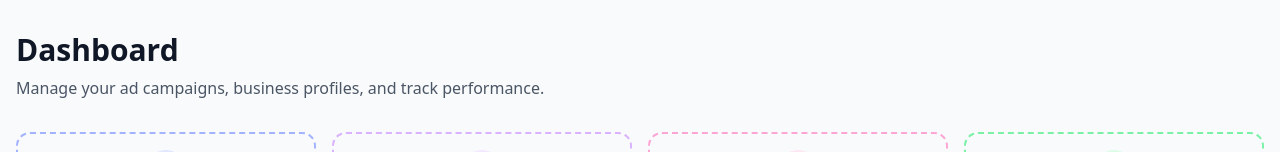
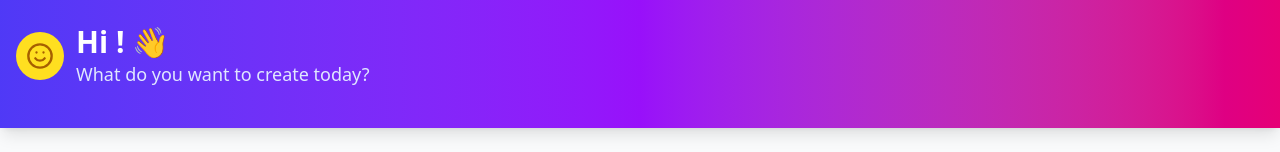
Before and after one commit to Sumit0071/Adcreate-ai, a Next.js app in the folder frontend/: page /dashboard in a window 1280 px wide. Shown: the top 152 px of the page. Built offline with nearby package versions, Linux system fonts and the light colour scheme; no server answers.

Commit message:
Add personalized greeting with smiley face and loading screen on dashboard

```diff
--- a/frontend/app/(pages)/dashboard/page.tsx
+++ b/frontend/app/(pages)/dashboard/page.tsx
@@ -1,16 +1,92 @@
 "use client"
 
+import { useEffect, useState } from "react"
 import { UserDashboard } from "@/components/user-dashboard"
 import { Sidebar } from "@/components/ui/sidebar"
+import { Loader2, Smile } from "lucide-react"
+
 export default function DashboardPage() {
+  const [isLoading, setIsLoading] = useState(true)
+  const [userName, setUserName] = useState("")
+
+  useEffect(() => {
+    // Get user info from localStorage or API
+    const fetchUserInfo = async () => {
+      try {
+        const userStr = localStorage.getItem("user")
+        if (userStr) {
+          const user = JSON.parse(userStr)
+          setUserName(user.username || user.name || "User")
+        }
+        // Simulate loading time for greeting animation
+        await new Promise(resolve => setTimeout(resolve, 1500))
+      } catch (error) {
+        console.error("Failed to fetch user info:", error)
+      } finally {
+        setIsLoading(false)
+      }
+    }
+
+    fetchUserInfo()
+  }, [])
+
+  if (isLoading) {
+    return (
+      <div className="min-h-screen bg-gradient-to-br from-indigo-50 via-purple-50 to-pink-50 dark:from-gray-950 dark:via-gray-900 dark:to-gray-950 flex items-center justify-center">
+        <div className="text-center space-y-8">
+          {/* Smiley Face Animation */}
+          <div className="flex justify-center">
+            <div className="relative w-24 h-24 bg-gradient-to-br from-yellow-300 to-yellow-400 rounded-full flex items-center justify-center shadow-xl animate-bounce">
+              <Smile className="w-12 h-12 text-yellow-700" />
+            </div>
+          </div>
+
+          {/* Greeting Text */}
+          <div className="space-y-4">
+            <h1 className="text-4xl font-bold bg-gradient-to-r from-indigo-600 via-purple-600 to-pink-600 bg-clip-text text-transparent">
+              Hi {userName}! 👋
+            </h1>
+            <p className="text-xl text-gray-600 dark:text-gray-300 font-medium">
+              What do you want to create today?
+            </p>
+          </div>
+
+          {/* Loading Indicator */}
+          <div className="space-y-3">
+            <div className="flex justify-center">
+              <Loader2 className="w-8 h-8 animate-spin text-indigo-600" />
+            </div>
+            <p className="text-sm text-gray-500 dark:text-gray-400">
+              Setting up your dashboard...
+            </p>
+          </div>
+        </div>
+      </div>
+    )
+  }
+
   return (
-    <div className="min-h-screen bg-gray-50">
+    <div className="min-h-screen bg-gray-50 dark:bg-gray-900">
+      {/* Header with User Greeting */}
+      <div className="bg-gradient-to-r from-indigo-600 via-purple-600 to-pink-600 dark:from-indigo-900 dark:via-purple-900 dark:to-pink-900 text-white shadow-lg">
+        <div className="container mx-auto px-4 py-6">
+          <div className="max-w-7xl mx-auto">
+            <div className="flex items-center gap-3 mb-4">
+              <div className="w-12 h-12 rounded-full bg-yellow-300 flex items-center justify-center text-2xl">
+                <Smile className="w-7 h-7 text-yellow-700" />
+              </div>
+              <div>
+                <h1 className="text-3xl font-bold">Hi {userName}! 👋</h1>
+                <p className="text-indigo-100 text-lg">What do you want to create today?</p>
+              </div>
+            </div>
+          </div>
+        </div>
+      </div>
+
+      {/* Main Content */}
       <div className="container mx-auto px-4 py-8">
         <div className="max-w-7xl mx-auto">
-          <div className="mb-8">
-            <h1 className="text-3xl font-bold text-gray-900 mb-2">Dashboard</h1>
-            <p className="text-gray-600">Manage your ad campaigns, business profiles, and track performance.</p>
-          </div>
           <UserDashboard />
         </div>
       </div>
```
